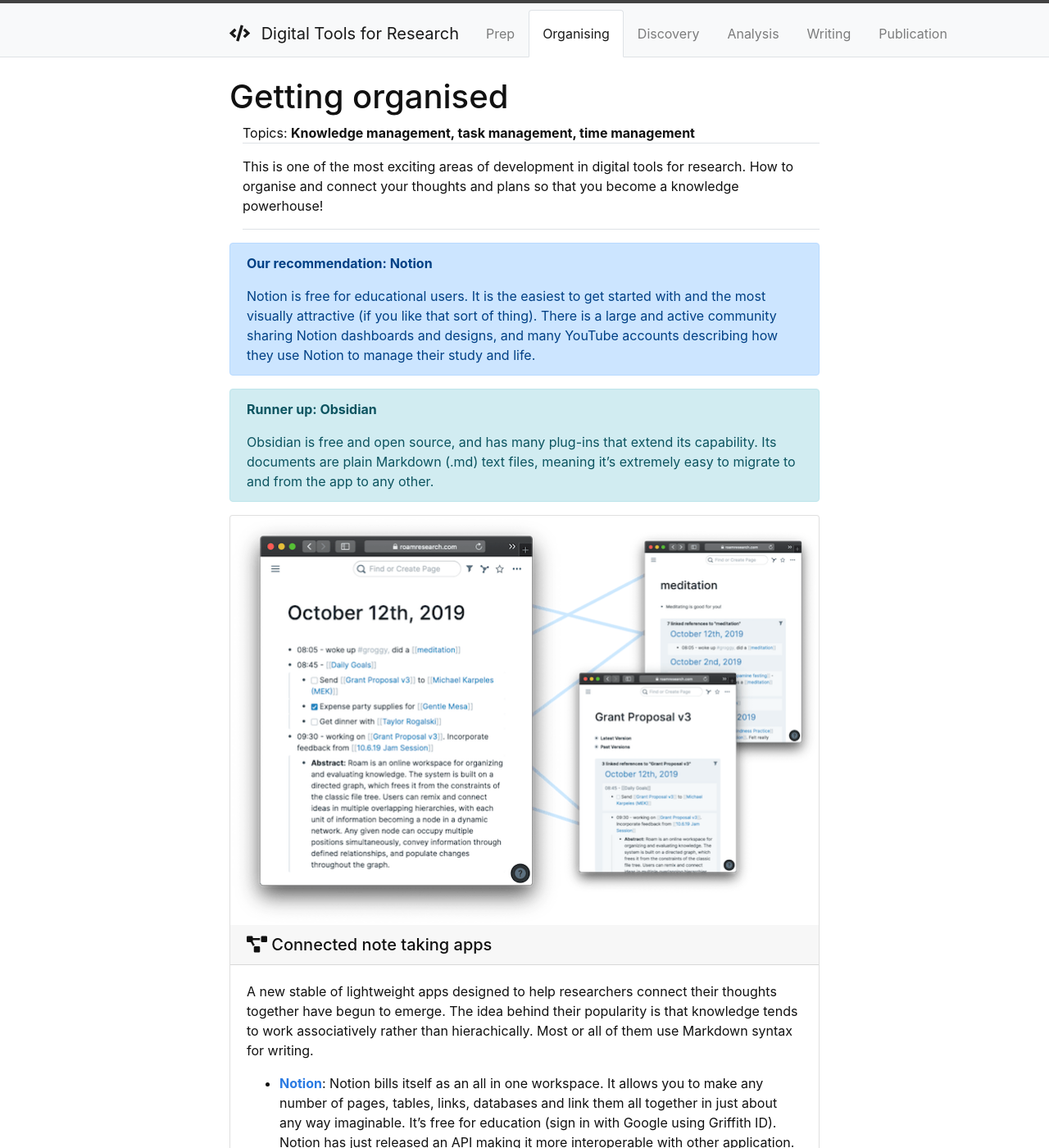
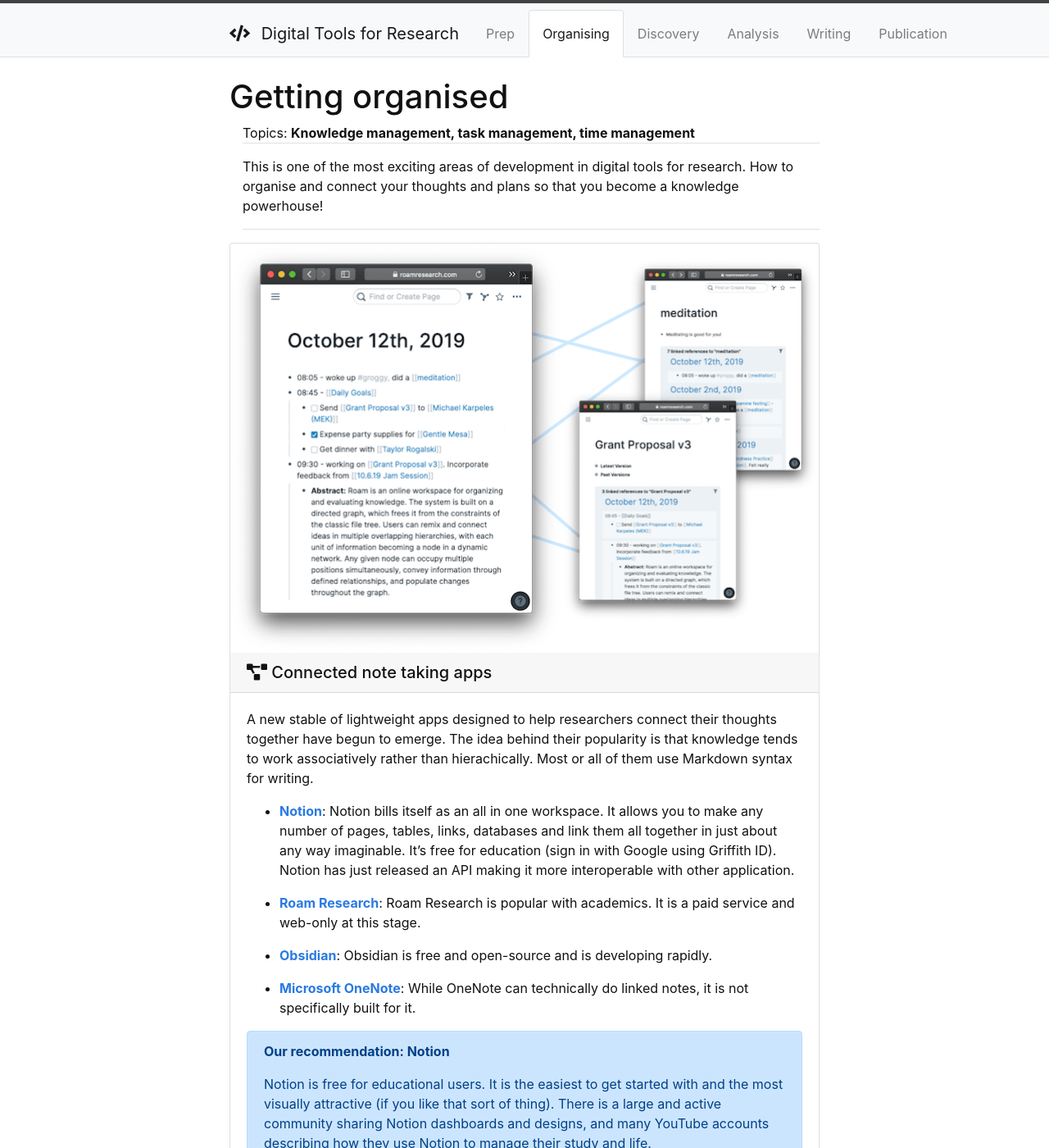
Before and after one commit to GriffithUniLibrary/digital-tools-modular, a Jekyll site: the page built from content/1-organising.md, in a window 1280 px wide and 1400 px high. Shown: the whole window at 82% size. Built offline with Jekyll 4.4.1, drawn with Linux system fonts in a browser that asks for light colours; some of the changed text lies outside the part shown.

Commit message:
put the alert in the rifht place

```diff
--- a/content/1-organising.md
+++ b/content/1-organising.md
@@ -17,7 +17,6 @@ A new stable of lightweight apps designed to help researchers connect their thou
 - **[Obsidian](https://obsidian.md)**: Obsidian is free and open-source and is developing rapidly.
 
 - **[Microsoft OneNote](https://www.onenote.com/hrd)**: While OneNote can technically do linked notes, it is not specifically built for it.
-{% endcapture %}
 
 {% capture bestconnected %}
 **Our recommendation: Notion**
@@ -34,6 +33,8 @@ Notion is free for educational users. It is the easiest to get started with and
 Obsidian is free and open source, and has many plug-ins that extend its capability. Its documents are plain Markdown (.md) text files, meaning it's extremely easy to migrate to and from the app to any other.
 {% endcapture %}
 {% include alert.html text=runnerup color="info" %}
+
+{% endcapture %}
 
 {% include card.html header="<i class='fas fa-project-diagram'></i> Connected note taking apps" text=connectednotes img="Roam-Group-min.png" %}
 
@@ -59,10 +60,8 @@ A mind map is a fantasic way to see and develop your ideas. You can mind maps to
  - [MindNode](https://mindnode.com) is a popular Mac and iOS option.
  - [Scapple](https://www.literatureandlatte.com/scapple/overview)
  - [MindJet](https://www.mindjet.com)
-{% endcapture %}
-{% include card.html header="<i class='fas fa-brain' color='pink'></i> Mind-mapping" text=mindmaps %}
 
-{% capture bestmind %}
+ {% capture bestmind %}
 **Our recommendation: Diagrams.net**
 
 Free and open-source, fully-featured, highly integrated. What's not to like?
@@ -70,4 +69,7 @@ Free and open-source, fully-featured, highly integrated. What's not to like?
 
 {% include alert.html text=bestmind color="primary" %}
 
+{% endcapture %}
+{% include card.html header="<i class='fas fa-brain' color='pink'></i> Mind-mapping" text=mindmaps %}
+
 {% include alert.html text="Now that you're completely organised, it's time to look at some tools for [capturing data](2-discovery.md)." color="success" %}
```
Also changed, not shown: content/3-analysis-visualisation.md (+2 -2 lines).
